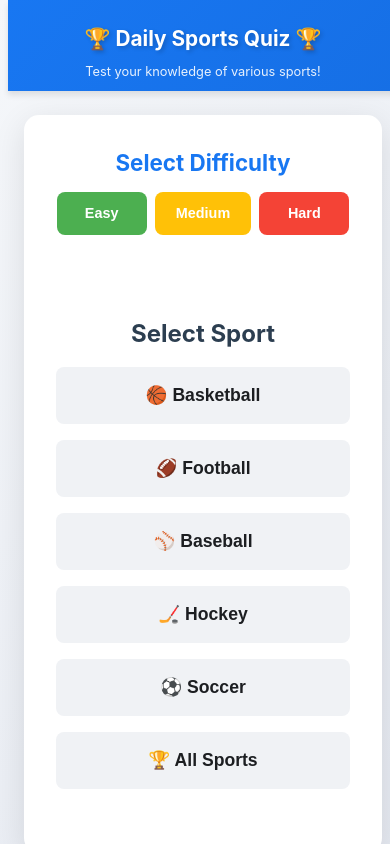
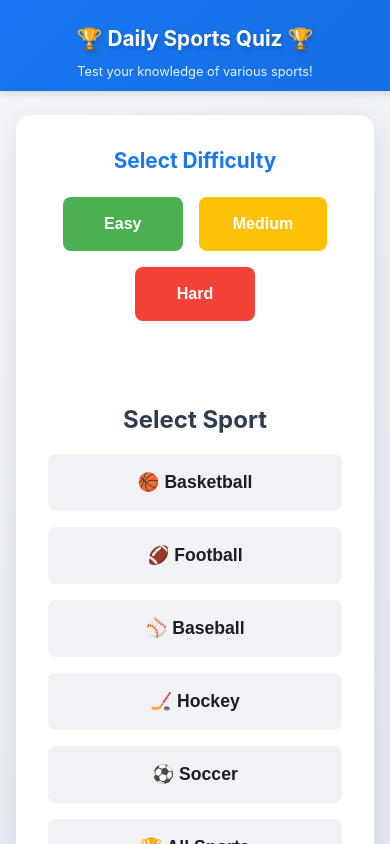
Before and after one commit to zrewt/curser-home, a React (Create React App) app: page / in a window 390 px wide. Built offline with nearby package versions, Linux system fonts and the light colour scheme.

Commit message:
Initial commit

```diff
--- a/src/App.css
+++ b/src/App.css
@@ -3,17 +3,16 @@
   min-height: 100vh;
   background: linear-gradient(135deg, #f5f7fa 0%, #e4e8f0 100%);
   color: #2c3e50;
-  padding: 0;
   font-family: 'Inter', -apple-system, BlinkMacSystemFont, 'Segoe UI', Roboto, Oxygen, Ubuntu, Cantarell, sans-serif;
+  overflow-x: hidden;
   overflow-y: auto;
   width: 100%;
   -webkit-tap-highlight-color: transparent;
   position: relative;
-  padding-bottom: 100px;
-  top: 0;
-  left: 0;
-  right: 0;
-  bottom: 0;
+  box-sizing: border-box;
+  padding-bottom: calc(100px + env(safe-area-inset-bottom));
+  padding-left: env(safe-area-inset-left, 0);
+  padding-right: env(safe-area-inset-right, 0);
 }
 
 /* Customize scrollbar */
@@ -43,16 +42,12 @@
 
 .App-header {
   background: linear-gradient(135deg, #1877f2 0%, #166fe5 100%);
-  padding: 1rem 1rem;
+  padding: 1rem;
   color: white;
   box-shadow: 0 4px 6px rgba(0, 0, 0, 0.1);
   margin-bottom: 1.5rem;
   width: 100%;
   box-sizing: border-box;
-  margin-left: 0;
-  margin-right: 0;
-  padding-left: 0;
-  padding-right: 0;
 }
 
 .App-header h1 {
@@ -77,7 +72,6 @@
   box-shadow: 0 8px 32px rgba(0, 0, 0, 0.1);
   margin-top: 2rem;
   margin-bottom: 4rem;
-  position: relative;
   display: flex;
   flex-direction: column;
 }
@@ -300,10 +294,10 @@
   box-shadow: 0 6px 16px rgba(24, 119, 242, 0.3);
 }
 
+/* Media Queries for Mobile */
 @media (max-width: 768px) {
   .App {
-    padding-bottom: 120px;
-    overflow-y: scroll;
+    padding-bottom: calc(120px + env(safe-area-inset-bottom));
     -webkit-overflow-scrolling: touch;
   }
 
@@ -313,83 +307,28 @@
 
   .App-header h1 {
     font-size: 1.5rem;
-    margin-bottom: 0.15rem;
   }
 
   .subtitle {
     font-size: 0.9rem;
   }
 
-  .selection-container {
-    padding: 1rem;
-    margin: 1rem;
-    width: auto;
-    margin-bottom: 4rem;
-  }
-
-  .difficulty-selection h2 {
-    font-size: 1.4rem;
-    margin-bottom: 1rem;
-  }
-
-  .difficulty-buttons {
-    gap: 0.5rem;
-  }
-
-  .difficulty-button {
-    padding: 0.8rem 1.5rem;
-    font-size: 1rem;
-    min-width: 100px;
-  }
-
+  .selection-container,
+  .score-section,
   .question-section {
-    margin: 1rem;
-    padding: 1rem;
-  }
-
-  .question-section h2 {
-    font-size: 1.2rem;
-  }
-
-  .answer-buttons {
-    gap: 0.5rem;
-  }
-
-  .answer-button {
-    padding: 0.7rem;
-    font-size: 0.95rem;
-  }
-
-  .start-quiz-button {
-    padding: 0.8rem 2rem;
-    font-size: 1.1rem;
-    width: 90%;
-    max-width: 300px;
-    margin: 2rem auto 4rem auto;
-    position: relative;
-  }
-
-  .score-section {
     padding: 1rem;
     margin: 1rem;
   }
 
-  .score-section h2 {
-    font-size: 1.4rem;
+  .difficulty-selection h2,
+  .score-section h2,
+  .question-section h2 {
+    font-size: 1.3rem;
   }
 
-  .score-percentage {
-    font-size: 2rem;
-  }
-
-  .sport-buttons {
-    grid-template-columns: repeat(auto-fit, minmax(120px, 1fr));
-    gap: 0.8rem;
-    margin-bottom: 3rem;
-  }
-
-  .sport-button {
-    padding: 0.8rem;
+  .difficulty-button,
+  .start-quiz-button,
+  .answer-button {
     font-size: 1rem;
   }
 }
@@ -403,39 +342,12 @@
     font-size: 0.8rem;
   }
 
-  .difficulty-button {
-    padding: 0.7rem 1.2rem;
-    font-size: 0.9rem;
-    min-width: 90px;
-  }
-
-  .question-section h2 {
-    font-size: 1.1rem;
-  }
-
-  .answer-button {
-    padding: 0.6rem;
-    font-size: 0.9rem;
-  }
-
-  .score-section h2 {
-    font-size: 1.2rem;
-  }
-
   .score-percentage {
-    font-size: 1.8rem;
+    font-size: 2rem;
   }
 }
 
-/* Add safe area insets for modern mobile browsers */
-@supports (padding: max(0px)) {
-  .App {
-    padding-left: max(0.5rem, env(safe-area-inset-left));
-    padding-right: max(0.5rem, env(safe-area-inset-right));
-    padding-bottom: max(0.5rem, env(safe-area-inset-bottom));
-  }
-}
-
+/* Sport section */
 .sport-selection {
   margin-top: 2rem;
   text-align: center;
```
